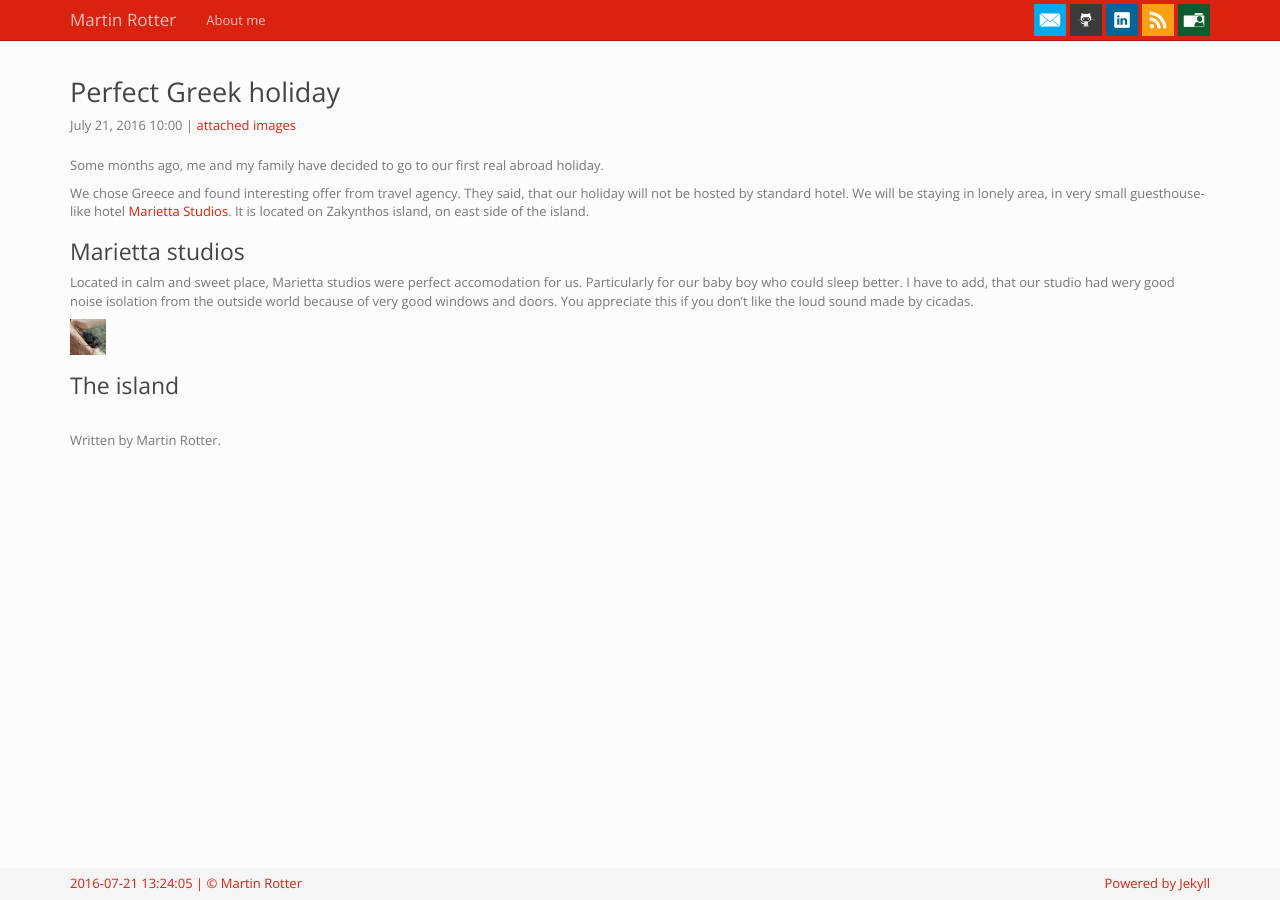
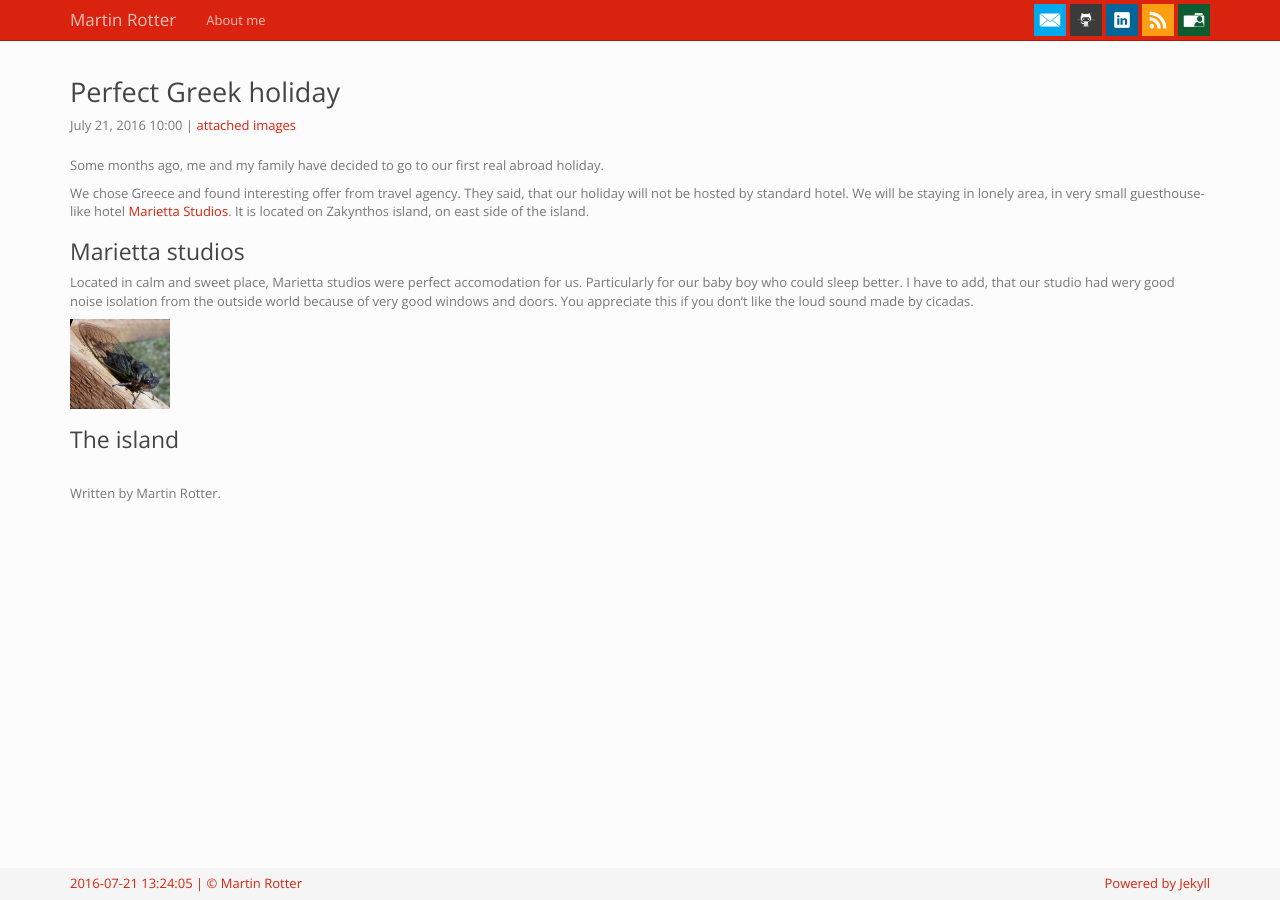
Before and after one commit to martinrotter/martinrotter.github.io, a Jekyll site: the page built from _posts/2016-07-21-greek-holiday.md, in a window 1280 px wide. Built offline with Jekyll 4.4.1, drawn with Linux system fonts in a browser that asks for light colours.

```diff
--- a/_posts/2016-07-21-greek-holiday.md
+++ b/_posts/2016-07-21-greek-holiday.md
@@ -20,7 +20,7 @@
 ### Marietta studios
 Located in calm and sweet place, Marietta studios were perfect accomodation for us. Particularly for our baby boy who could sleep better. I have to add, that our studio had wery good noise isolation from the outside world because of very good windows and doors. You appreciate this if you don't like the loud sound made by cicadas.
 
-[![Foo]({{ page.imgfolder }}/cicada.jpg){: height="36px" width="36px"}](#){: id="gallery-cicada"}
+[![Cicada]({{ page.imgfolder }}/cicada.jpg){: width="100px"}](#){: id="gallery-cicada"}
 
 ### The island
 
```
